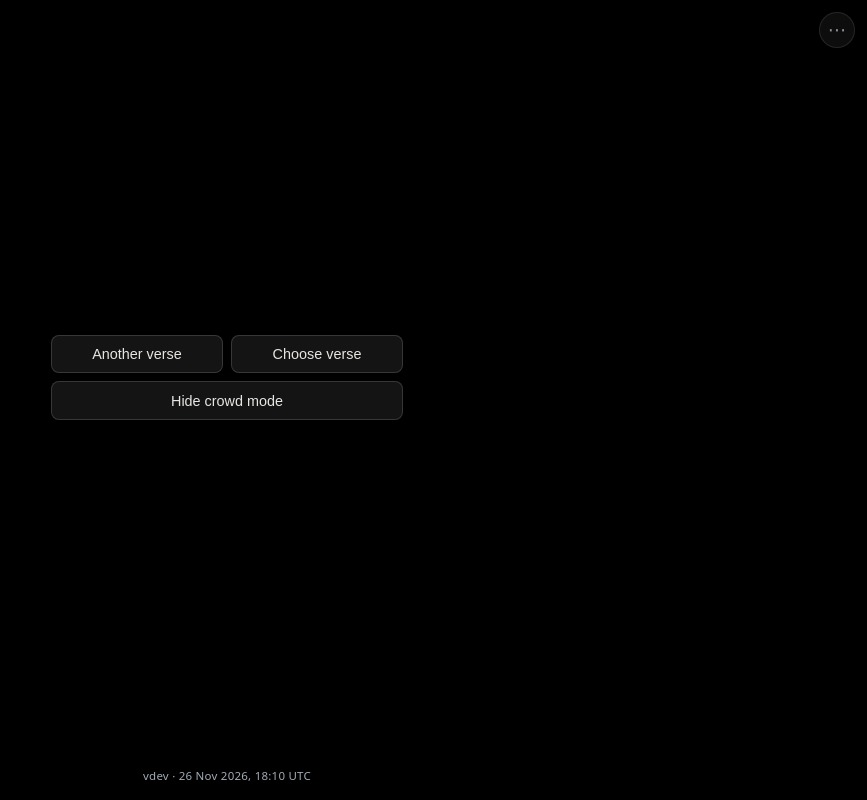
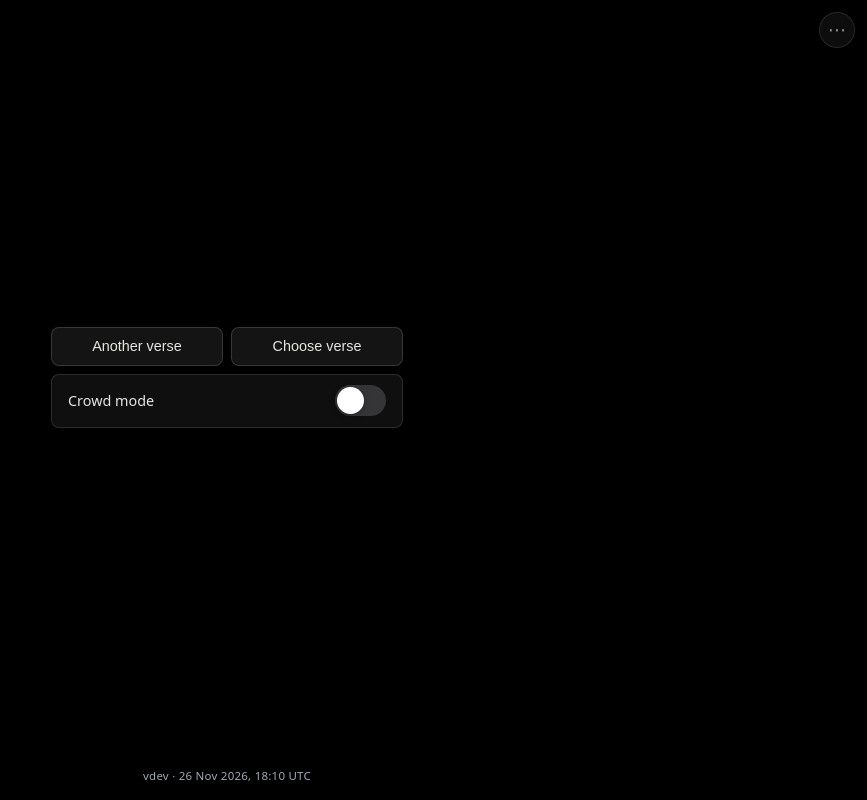
Before and after one commit to zincsoda/hidden, a React (Vite) app: page / in a window 1280 px wide. Both pictures are taken after a click on the button "Show reading menu". Shown: the whole page, without its empty margins (413-1280 px from the left). Built offline with nearby package versions, Linux system fonts and the light colour scheme.

Commit message:
feat: implement #21 via agent

```diff
--- a/src/App.css
+++ b/src/App.css
@@ -308,8 +308,74 @@
   gap: 0.5rem;
 }
 
-.controls-overlay-crowd-toggle {
+.controls-overlay-crowd-row {
   grid-column: 1 / -1;
+  display: flex;
+  align-items: center;
+  justify-content: space-between;
+  gap: 0.75rem;
+  width: 100%;
+  padding: 0.65rem 1rem;
+  box-sizing: border-box;
+  background: rgba(255, 255, 255, 0.06);
+  border: 1px solid rgba(255, 255, 255, 0.12);
+  border-radius: 8px;
+  min-height: 2.75rem;
+}
+
+.controls-overlay-crowd-label {
+  font-size: 0.9rem;
+  font-weight: 500;
+  color: #e8e6e3;
+  text-align: left;
+  user-select: none;
+}
+
+/*
+ * Compact iOS-style switch (track + sliding thumb).
+ * Uses aria-checked from the switch role — keep in sync via React.
+ */
+.ios-switch {
+  position: relative;
+  flex-shrink: 0;
+  width: 3.2rem;
+  height: 1.94rem;
+  padding: 0;
+  margin: 0;
+  border: none;
+  border-radius: 1.94rem;
+  background: rgba(120, 120, 128, 0.36);
+  cursor: pointer;
+  transition: background 0.22s ease;
+  box-sizing: border-box;
+}
+
+.ios-switch[aria-checked='true'] {
+  background: #34c759;
+}
+
+.ios-switch:focus-visible {
+  outline: 2px solid rgba(255, 255, 255, 0.45);
+  outline-offset: 2px;
+}
+
+.ios-switch-thumb {
+  position: absolute;
+  top: 2px;
+  left: 2px;
+  width: calc(1.94rem - 4px);
+  height: calc(1.94rem - 4px);
+  aspect-ratio: 1;
+  border-radius: 50%;
+  background: #fff;
+  box-shadow:
+    0 1px 3px rgba(0, 0, 0, 0.18),
+    0 3px 8px rgba(0, 0, 0, 0.12);
+  transition: transform 0.22s cubic-bezier(0.4, 0, 0.2, 1);
+}
+
+.ios-switch[aria-checked='true'] .ios-switch-thumb {
+  transform: translateX(calc(3.2rem - 1.94rem));
 }
 
 .controls-overlay-actions .new-verse-btn {
--- a/src/App.jsx
+++ b/src/App.jsx
@@ -22,7 +22,7 @@ function App() {
   const [loading, setLoading] = useState(true)
   const [controlsOverlayOpen, setControlsOverlayOpen] = useState(false)
   /** When false, the three crowd / memory-practice buttons are hidden from the verse card. */
-  const [crowdModeVisible, setCrowdModeVisible] = useState(true)
+  const [crowdModeVisible, setCrowdModeVisible] = useState(false)
   const [hiddenWordIndices, setHiddenWordIndices] = useState(() => new Set())
   const [revealHiddenWords, setRevealHiddenWords] = useState(false)
   const [pickInput, setPickInput] = useState('')
@@ -266,17 +266,24 @@ function App() {
                 <button type="button" className="new-verse-btn" onClick={handleOverlayPickVerseClick}>
                   Choose verse
                 </button>
-                <button
-                  type="button"
-                  className="new-verse-btn controls-overlay-crowd-toggle"
-                  aria-pressed={crowdModeVisible}
-                  onClick={(e) => {
-                    e.stopPropagation()
-                    setCrowdModeVisible((v) => !v)
-                  }}
+                <div
+                  className="controls-overlay-crowd-row"
+                  onClick={(e) => e.stopPropagation()}
                 >
-                  {crowdModeVisible ? 'Hide crowd mode' : 'Show crowd mode'}
-                </button>
+                  <span className="controls-overlay-crowd-label" id="crowd-mode-label">
+                    Crowd mode
+                  </span>
+                  <button
+                    type="button"
+                    className="ios-switch"
+                    role="switch"
+                    aria-checked={crowdModeVisible}
+                    aria-labelledby="crowd-mode-label"
+                    onClick={() => setCrowdModeVisible((v) => !v)}
+                  >
+                    <span className="ios-switch-thumb" aria-hidden="true" />
+                  </button>
+                </div>
               </div>
             </div>
           </div>
```
Also changed, not shown: 1 other file (tests, documents, lock files or other folders).
